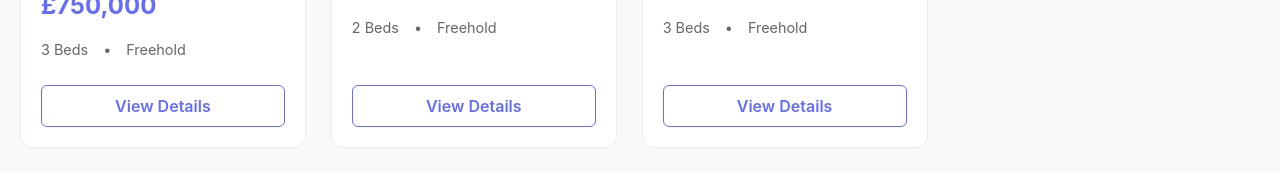
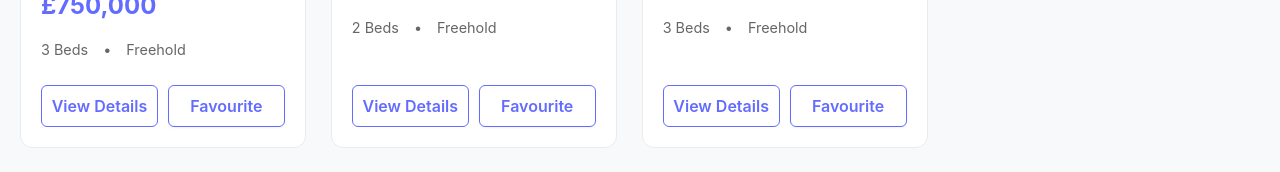
Before and after one commit to DinithaK/ACS-Final-CW, a React (Vite) app: page / in a window 1280 px wide. Shown: the part 592-764 px from the top of the page. Built offline with nearby package versions, Linux system fonts and the light colour scheme; grey boxes are pictures that could not be loaded.

Commit message:
Added add to favourite button

```diff
--- a/src/components/PropertyCard.jsx
+++ b/src/components/PropertyCard.jsx
@@ -1,9 +1,23 @@
 import { Link } from "react-router-dom";
+import { useFavourites } from "../context/FavouritesContext";
+
 
 const PropertyCard = ({ property }) => {
+    const { addFavourite, removeFavourite, isFavourite } = useFavourites();
+    const isFav = isFavourite(property.id);
+
     const handleDragStart = (e) => {
         e.dataTransfer.setData("application/json", JSON.stringify(property));
         e.dataTransfer.effectAllowed = "copy";
+    };
+
+    const toggleFavourite = (e) => {
+        e.preventDefault(); // Prevent navigation if clicking the button triggers Link (optional safety)
+        if (isFav) {
+            removeFavourite(property.id);
+        } else {
+            addFavourite(property);
+        }
     };
 
     return (
@@ -33,10 +47,25 @@ const PropertyCard = ({ property }) => {
                     <span>{property.tenure}</span>
                 </div>
 
-                <div className="card-actions">
-                    <Link to={`/property/${property.id}`} className="view-btn">
+                <div className="card-actions" style={{ display: 'flex', gap: '10px' }}>
+                    <Link to={`/property/${property.id}`} className="view-btn" style={{ flex: 1 }}>
                         View Details
                     </Link>
+                    <button
+                        onClick={toggleFavourite}
+                        style={{
+                            background: isFav ? '#d9534f' : 'transparent',
+                            border: '1px solid ' + (isFav ? '#d9534f' : 'var(--primary-color)'),
+                            color: isFav ? 'white' : 'var(--primary-color)',
+                            padding: '8px',
+                            borderRadius: '6px',
+                            cursor: 'pointer',
+                            flex: 1,
+                            fontWeight: 600
+                        }}
+                    >
+                        {isFav ? 'Remove' : 'Favourite'}
+                    </button>
                 </div>
             </div>
         </div>
```
